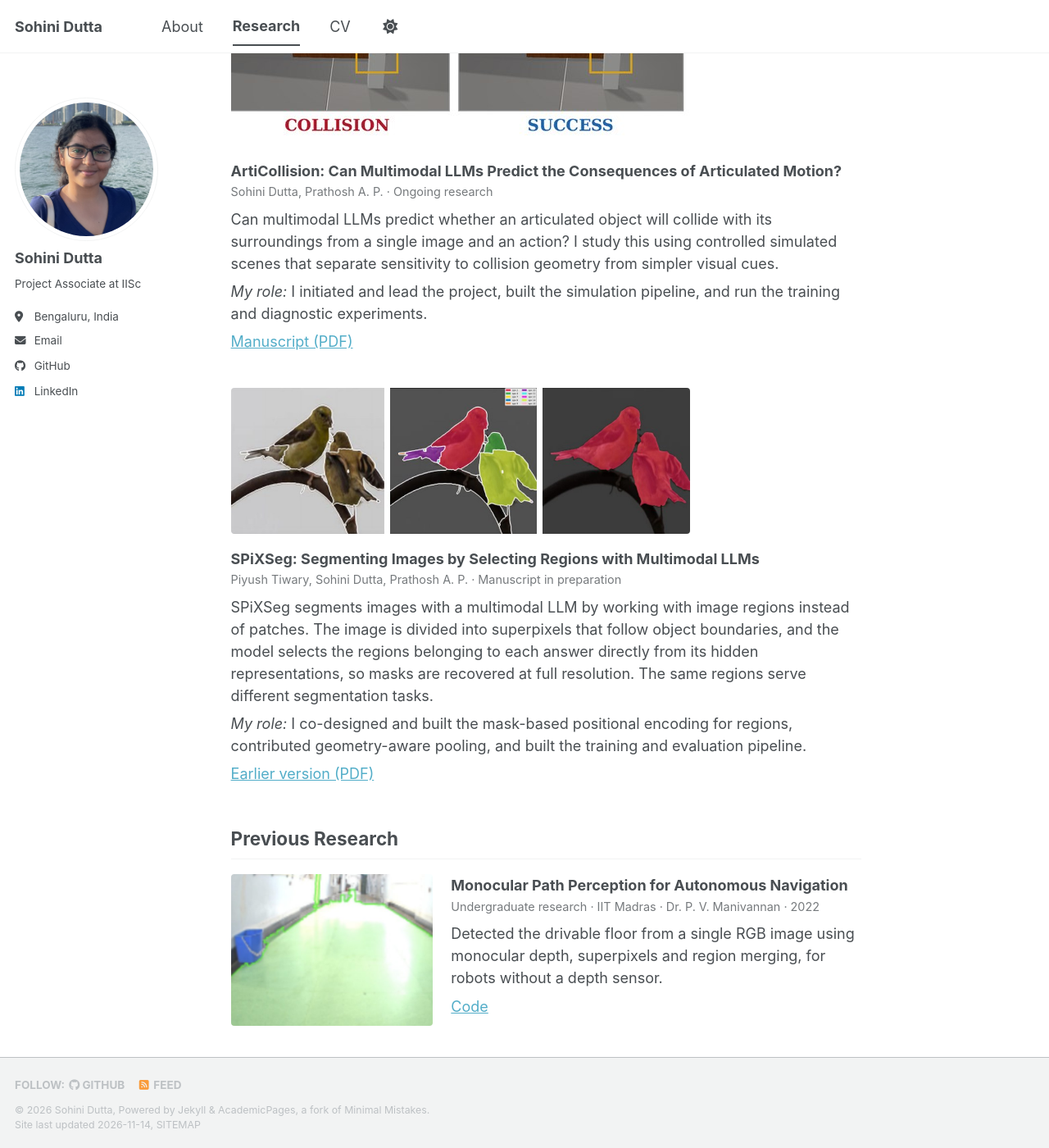
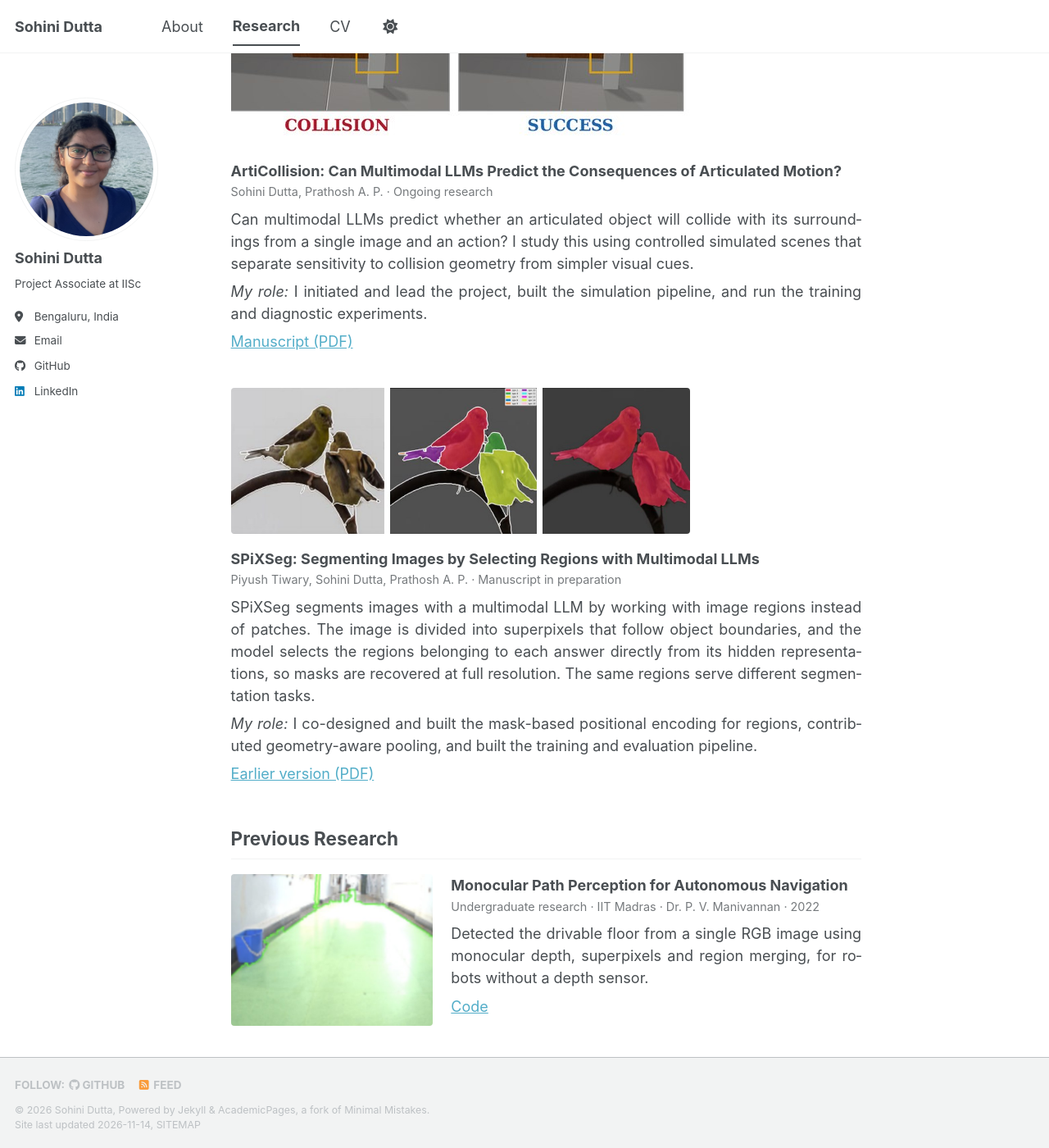
Before and after one commit to sohinidutta11/sohinidutta11.github.io, a Jekyll site: the page built from _pages/research.md, in a window 1280 px wide and 1400 px high, scrolled down 368 px. Shown: the whole window at 82% size. Built offline with Jekyll 4.4.1, drawn with Linux system fonts in a browser that asks for light colours; a script bundle is joined from its source files by our own code; a style sheet for code colours, icons or effects is not loaded.

Commit message:
Justify paragraph text

```diff
--- a/assets/css/main.scss
+++ b/assets/css/main.scss
@@ -102,3 +102,13 @@
   flex: 1;
   min-width: 0;
 }
+
+/* Justified body text */
+.page__content p {
+  text-align: justify;
+  hyphens: auto;
+}
+.page__content .project-title,
+.page__content .project-meta {
+  text-align: left;
+}
```
